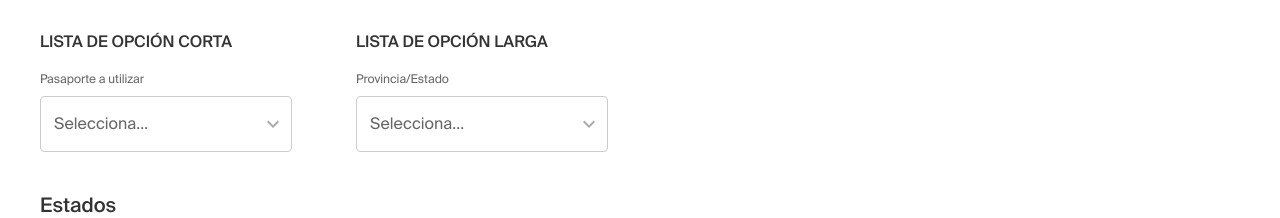
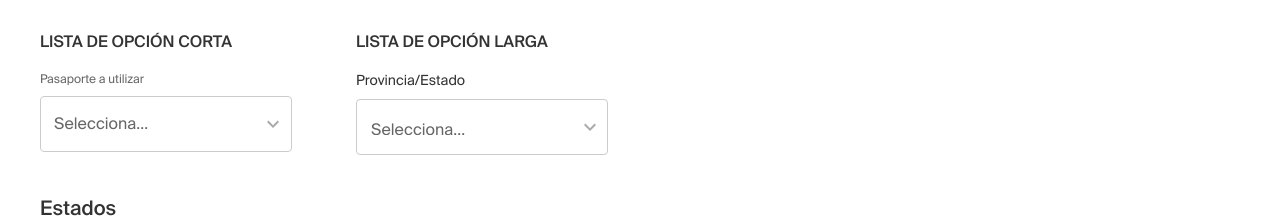
Before and after one commit to santiago86/testcomponents, a React (Create React App) app: page / in a window 1280 px wide. Shown: the part 1946-2164 px from the top of the page. Built offline with nearby package versions, Linux system fonts and the light colour scheme.

Commit message:
Set the Custom Select basics

```diff
--- /dev/null
+++ b/src/components/custom/selectCoC.js
@@ -0,0 +1,42 @@
+import React from "react"
+import PropTypes from "prop-types"
+import theme from "../../theme"
+import styles from "./styles/selectStyles"
+
+const setPlaceholder = (text) => {
+  return (
+    <option value="" key="" style={{ display: "none" }}>
+      {text}
+    </option>
+  )
+}
+function SelectCoC(props) {
+  const { children, label, placeholder } = props
+  const styleProps = { value: "" }
+  return (
+    <div>
+      <span style={theme.typography.body2}>{label}</span>
+      <select defaultValue="" className={styles(styleProps).root} {...props}>
+        {setPlaceholder(placeholder)}
+        {children}
+      </select>
+    </div>
+  )
+}
+
+SelectCoC.propTypes = {
+  children: PropTypes.node,
+  label: PropTypes.string,
+  // value: PropTypes.oneOfType([PropTypes.number, PropTypes.string]).isRequired,
+  placeholder: PropTypes.string,
+  // startAdornment: PropTypes.node,
+}
+
+SelectCoC.defaultProps = {
+  label: "",
+  // startAdornment: undefined,
+  placeholder: "",
+  children: undefined,
+}
+
+export default SelectCoC
--- /dev/null
+++ b/src/components/custom/styles/selectStyles.js
@@ -0,0 +1,56 @@
+import { makeStyles } from "@material-ui/core/styles"
+import theme from "../../../theme"
+import icon from "../../../assets/icons/down.svg"
+
+const styles = makeStyles({
+  root: {
+    // Characteristics of the original Select material component
+    borderRadius: theme.shape.borderRadius,
+    borderColor: theme.palette.grey["300"],
+    marginTop: theme.spacing(),
+    marginBottom: theme.spacing(),
+    padding: "18.5px 14px",
+    // Applying original typography options
+    ...theme.typography.body1,
+
+    // Custom arrow setup
+    background: `url(${icon}) no-repeat right center`,
+    backgroundPosition: "right 5px top 50%",
+    backgroundColor: "transparent",
+    "-webkit-appearance": "none",
+    "-moz-appearance": "none",
+
+    // Personalized characteristics
+    width: "100%",
+    height: theme.spacing(7),
+
+    // Events setup
+    "&&": {
+      paddingRight: 32,
+    },
+    cursor: "pointer",
+    "&:hover": {
+      borderColor: theme.palette.primary.main,
+    },
+    "&:focus": {
+      borderColor: theme.palette.primary.main,
+      borderWidth: 1,
+    },
+    outline: "none",
+    "&:error": {
+      borderColor: theme.palette.error.main,
+    },
+    "&:disabled": {
+      borderColor: theme.palette.action.disabled,
+      cursor: "default",
+    },
+
+    // Dynamic response
+    color: (props) =>
+      props.value === ""
+        ? theme.palette.grey["600"]
+        : theme.typography.body1.color,
+  },
+})
+
+export default styles
--- a/src/section/SelectSection.js
+++ b/src/section/SelectSection.js
@@ -8,6 +8,7 @@ import SelectDividerCo from "../components/selectDividerCo"
 import SelectCo from "../components/selectCo"
 import states from "../assets/states"
 import theme from "../theme"
+import SelectCoC from "../components/custom/selectCoC"
 
 const selectSubtitle = {
   textTransform: "uppercase",
@@ -20,6 +21,14 @@ const MappedStates = () => {
     </MenuItemCo>,
     <SelectDividerCo />,
   ])
+}
+
+const MappedStatesOption = () => {
+  return states.map((state) => (
+    <option key={state} value={state}>
+      {state}
+    </option>
+  ))
 }
 
 function SelectSection() {
@@ -124,14 +133,17 @@ function SelectSection() {
           <TypographyCo variant="h4" style={selectSubtitle}>
             Lista de opción larga
           </TypographyCo>
-          <SelectCo
+          {/* <SelectCo
             label="Provincia/Estado"
             placeholder="Selecciona..."
             value={state.value5}
             onChange={(e) => handleChange(e, "value5")}
           >
             {MappedStates()}
-          </SelectCo>
+          </SelectCo> */}
+          <SelectCoC label="Provincia/Estado" placeholder="Selecciona...">
+            {MappedStatesOption()}
+          </SelectCoC>
         </Grid>
       </Grid>
 
```
